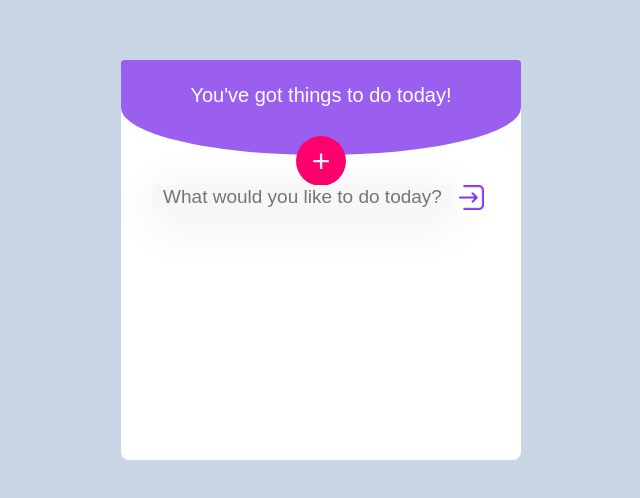
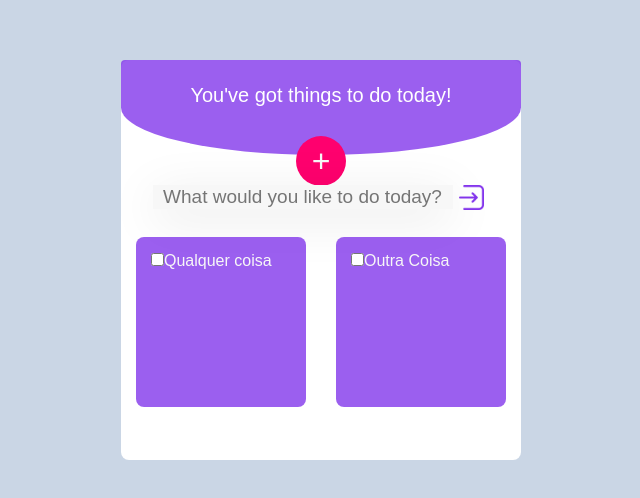
Before and after one commit to flaviobag/todolisst-react, a React (Create React App) app: page / in a window 1280 px wide. Shown: the part 140-638 px from the top of the page, without its empty margins (319-959 px from the left). Built offline with nearby package versions, Linux system fonts and the light colour scheme.

Commit message:
adicionar card

```diff
--- a/src/App.js
+++ b/src/App.js
@@ -1,6 +1,8 @@
 import Header from './components/Header/Header';
 import Form from './components/Form/Form';
+import List from './components/List/List';
 import './App.css';
+
 
 function App() {
   return (
@@ -9,6 +11,7 @@ function App() {
         <Header/>
         <main>
           <Form/>
+          <List/>
         </main>
       </div>
     </div>
--- /dev/null
+++ b/src/components/Card/Card.css
@@ -0,0 +1,37 @@
+.card {
+    background-color: var(--purple);
+    border-radius: 8px;
+    color: var(--off-white);
+    list-style: none;
+    margin: 0.625rem;
+    min-height: 170px;
+    padding: 0.938rem;
+    position: relative;
+    width: 170px;
+}
+
+.button-del {
+    background-color: transparent;
+    border: none;
+    bottom: 4px;
+    cursor: pointer;
+    display: none;
+    position: absolute;
+    right: 4px;
+}
+
+.card__label {
+    cursor: pointer;
+}
+
+.checkbox:checked + .card__label {
+    text-decoration: line-through;
+}
+.card:hover .button-del {
+    display: block;
+}
+
+.button-del__image {
+    height: 15px;
+    width: 15px;
+}
--- /dev/null
+++ b/src/components/Card/Card.js
@@ -0,0 +1,15 @@
+import React from "react";
+import './Card.css';
+import DeleteImage from "../../icons/delete.png"
+
+
+const Card = ({id, title}) => (
+    <li data-card={id} className="card">
+        <input className="checkbox" type="checkbox" id={`item-${id}`}/>
+        <label for={`item-${id}`} className="card__label">{title}</label>
+        <button type="button" className="button-del">
+            <img className="button-del__image" src={DeleteImage} alt="deletar"/>
+        </button>
+    </li>
+)
+export default Card
--- a/src/components/Header/Header.js
+++ b/src/components/Header/Header.js
@@ -10,8 +10,4 @@ const Header = () => (
         <Button type="button">+</Button>
     </header>
 )
-
-
-
-
 export default Header
--- /dev/null
+++ b/src/components/List/List.css
@@ -0,0 +1,7 @@
+
+.cards {
+    display: grid;
+    grid-template-columns: 1fr 1fr;
+    padding: 0;
+    justify-items: center;
+}
--- /dev/null
+++ b/src/components/List/List.js
@@ -0,0 +1,12 @@
+import React from "react";
+import './List.css';
+import Card from "../Card/Card";
+
+
+const List = () => (
+    <ul data-list className="cards">
+        <Card id="1" title="Qualquer coisa"/>
+        <Card id="2" title="Outra Coisa"/>
+    </ul>
+)
+export default List
```
Also changed, not shown: src/icons/delete.png (added).
